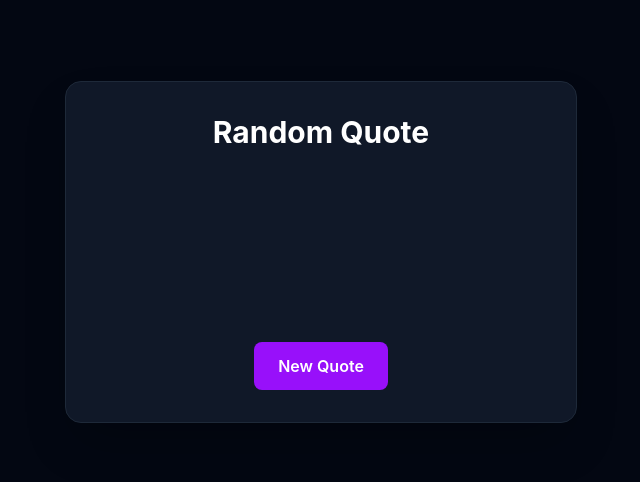
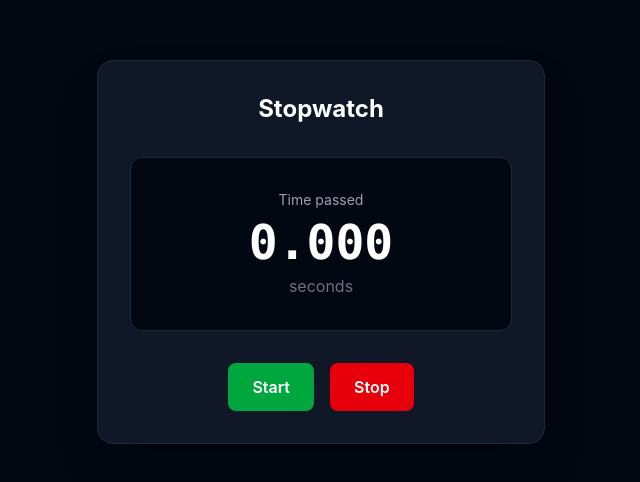
Before and after one commit to Oriyemi/React-Exercise, a React (Vite) app: page / in a window 1280 px wide. Shown: the part 148-630 px from the top of the page, without its empty margins (319-959 px from the left). Built offline with nearby package versions, Linux system fonts and the light colour scheme.

Commit message:
feat: add Stopwatch component for time tracking functionality; update App component to include Stopwatch

```diff
--- a/src/App.jsx
+++ b/src/App.jsx
@@ -13,6 +13,7 @@ import Carousel from './Components/Carousel';
 import Modal from './Components/Modal';
 import PasswordMeter from './Components/PasswordMeter';
 import QuoteGen from './Components/QuoteGen';
+import Stopwatch from './Components/Stopwatch';
 function App() {
   return (
     <>
@@ -29,7 +30,8 @@ function App() {
       {/* <Carousel /> */}
       {/* <Modal /> */}
       {/* <PasswordMeter /> */}
-      <QuoteGen/>
+      {/* <QuoteGen /> */}
+      <Stopwatch/>
 
     </>
 
--- /dev/null
+++ b/src/Components/Stopwatch.jsx
@@ -0,0 +1,71 @@
+import React, { useState, useRef } from "react";
+
+function Stopwatch() {
+  const [startTime, setStartTime] = useState(null);
+  const [now, setNow] = useState(null);
+  const intervalRef = useRef({});
+
+  function handleStart() {
+    setStartTime(Date.now());
+    setNow(Date.now());
+
+    clearInterval(intervalRef.current);
+    intervalRef.current = setInterval(() => {
+      setNow(Date.now());
+    }, 10);
+  }
+
+  function handleStop() {
+    clearInterval(intervalRef.current);
+  }
+
+  let secondsPassed = 0;
+
+  if (startTime != null && now != null) {
+    secondsPassed = (now - startTime) / 1000;
+  }
+
+  return (
+    <div className="min-h-screen bg-gray-950 flex items-center justify-center px-4">
+      <div className="w-full max-w-md bg-gray-900 border border-gray-800 rounded-2xl p-8 text-center shadow-2xl">
+
+        <h1 className="text-2xl font-bold text-white mb-8">
+          Stopwatch
+        </h1>
+
+        <div className="bg-gray-950 border border-gray-800 rounded-xl py-8 mb-8">
+          <p className="text-gray-400 text-sm mb-2">
+            Time passed
+          </p>
+
+          <h2 className="text-5xl font-mono font-bold text-white">
+            {secondsPassed.toFixed(3)}
+          </h2>
+
+          <p className="text-gray-500 mt-2">
+            seconds
+          </p>
+        </div>
+
+        <div className="flex justify-center gap-4">
+          <button
+            onClick={handleStart}
+            className="px-6 py-3 bg-green-600 hover:bg-green-500 text-white font-semibold rounded-lg transition duration-200"
+          >
+            Start
+          </button>
+
+          <button
+            onClick={handleStop}
+            className="px-6 py-3 bg-red-600 hover:bg-red-500 text-white font-semibold rounded-lg transition duration-200"
+          >
+            Stop
+          </button>
+        </div>
+
+      </div>
+    </div>
+  );
+}
+
+export default Stopwatch;
```
